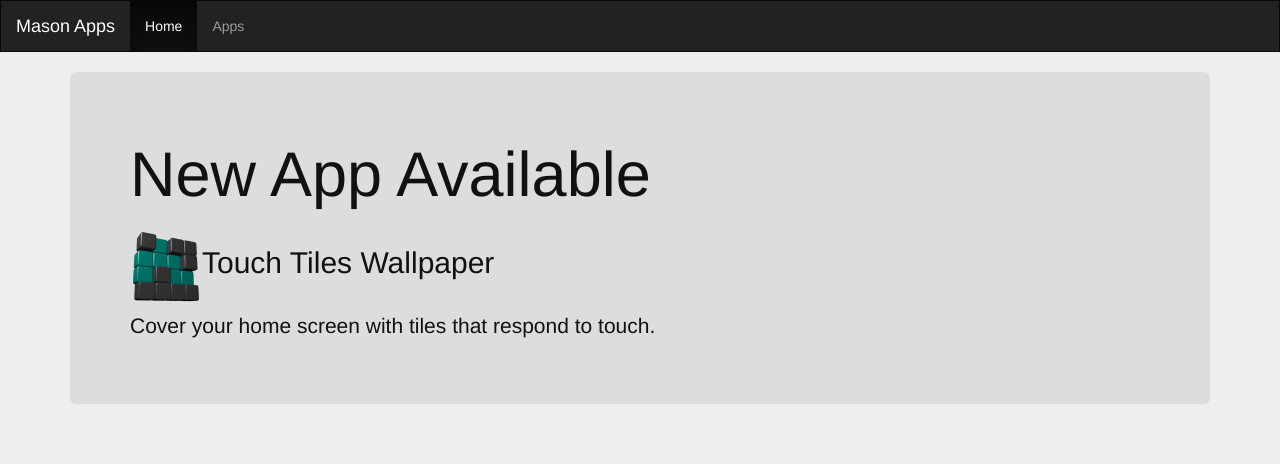
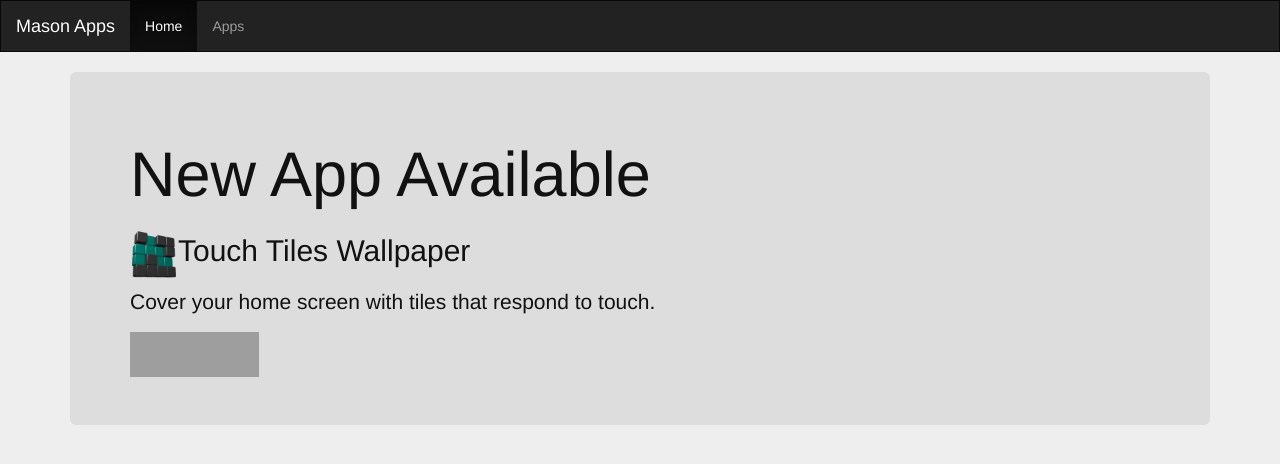
Before and after one commit to bobamason/bobamason.github.io, a plain HTML site: page index.html in a window 1280 px wide. Drawn offline with nearby package versions, Linux system fonts and the light colour scheme; grey boxes are pictures that could not be loaded.

Commit message:
Update index.html

```diff
--- a/index.html
+++ b/index.html
@@ -45,8 +45,9 @@
         <div class="container">
             <div class="jumbotron">
                 <h1>New App Available</h1>
-                <h2><img class="glyphicon" width="72" height="72" alt="promo" src="img/icon_touch_tiles.png" class="img-responsive"/>Touch Tiles Wallpaper</h2>
+                <h2><img class="glyphicon" width="48" height="48" alt="promo" src="img/icon_touch_tiles.png" class="img-responsive"/>Touch Tiles Wallpaper</h2>
                 <p>Cover your home screen with tiles that respond to touch.</p>
+                <a href="http://play.google.com/store/apps/details?id=org.masonapps.touchtiles.android&utm_source=global_co&utm_medium=prtnr&utm_content=Mar2515&utm_campaign=PartBadge&pcampaignid=MKT-AC-global-none-all-co-pr-py-PartBadges-Oct1515-1"><img width="129" height="45" alt="Get it on Google Play" src="https://play.google.com/intl/en_us/badges/images/apps/en-play-badge.png" /></a>
             </div>
         </div>
 
```
